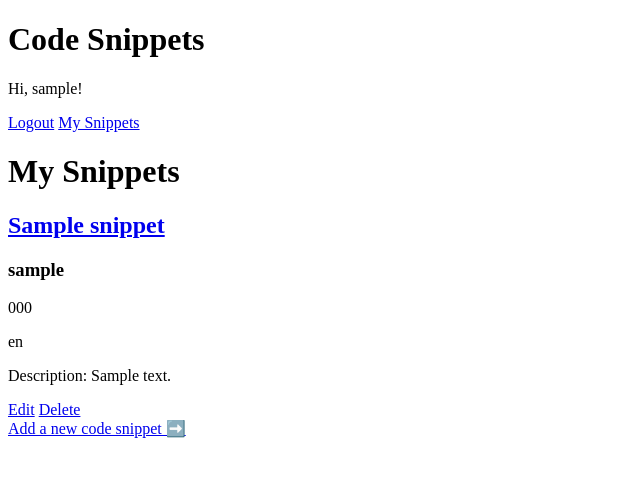
After one commit to Momentum-Team-8/django-duplex-team-wolverine, a Django app: page /snippets/my_snippets in a window 1280 px wide. The commit adds this page. Shown: the top 477 px of the page, without its empty margins (0-640 px from the left). Run offline with Django 3.2, Linux system fonts and the light colour scheme; a user stored in the database is signed in; tables that the repository leaves empty hold one stand-in row (values such as "Sample post").

Commit message:
added my_snippets.html, url path 'my_snippets', and my_snippets view

```diff
--- a/snippets/templates/base.html
+++ b/snippets/templates/base.html
@@ -14,6 +14,7 @@
             {% if user.is_authenticated %}
             <p>Hi, {{user.username }}!</p>
             <a href="{% url 'auth_logout' %}">Logout</a>
+            <a href="{% url 'my_snippets' %}">My Snippets</a>
             {% else %}
             <a href="{% url 'auth_login' %}">Login</a>
             {% endif %}
--- /dev/null
+++ b/snippets/templates/snippets/my_snippets.html
@@ -0,0 +1,29 @@
+{% extends "base.html" %}
+
+{% block content %}
+<h1>My Snippets</h1>
+
+{% for snippet in snippets %}
+<article>
+  <div class=card>
+    <h2>
+        <a href={% url 'snippet_details' pk=snippet.pk %}>{{ snippet.title }}</a>
+    </h2>
+    <h3>{{ snippet.author }}</h3>
+    <p>{{ snippet.code }}</p>
+    <p>{{ snippet.language }}</p>
+    <p>Description: {{ snippet.description }}</p>
+  </div>
+</article>
+
+<section class="">
+    <a href={% url 'edit_snippet' %} class="">Edit</a>
+    <a href={% url 'delete_snippet' %} class="">Delete</a>
+</section>
+{% endfor %}
+
+<section class="">
+    <a href={% url 'add_snippet' %} class="">Add a new code snippet ➡️</a>
+</section>
+
+{% endblock content %}
--- a/snippets/urls.py
+++ b/snippets/urls.py
@@ -8,4 +8,5 @@ urlpatterns = [
     path('accounts/', include('registration.backends.simple.urls')),
     path("snippets/<int:pk>", views.snippet_details, name="snippet_details"),
     path("snippets/new", views.add_snippet, name="add_snippet"),
+    path("snippets/my_snippets", views.my_snippets, name="my_snippets"),
 ]
--- a/snippets/views.py
+++ b/snippets/views.py
@@ -1,6 +1,6 @@
 from django.contrib.auth.decorators import login_required
 from django.shortcuts import render, redirect, get_object_or_404
-from .models import Snippet, Tags
+from .models import Snippet, Tags, User
 from django.utils import timezone
 from .forms import SnippetForm
 
@@ -20,7 +20,7 @@ def list_snippets(request):
 
 def snippet_details(request, pk):
     snippet = get_object_or_404(Snippet, pk=pk)
-       add_snippet
+    add_snippet
     return render(request, "snippets/snippet_details.html", {"snippet": snippet})
 
 def add_snippet(request):
@@ -34,3 +34,9 @@ def add_snippet(request):
         form = SnippetForm()
 
     return render(request, "snippets/add_snippet.html", {"form": form})
+
+@login_required
+def my_snippets(request):
+    user = request.user
+    snippets = Snippet.objects.filter(author=user)
+    return render(request, "snippets/my_snippets.html", {"snippets": snippets})
```
